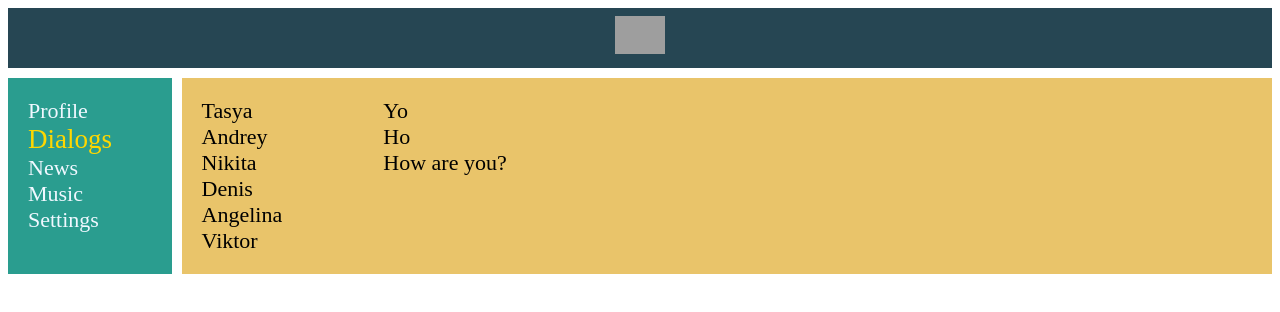
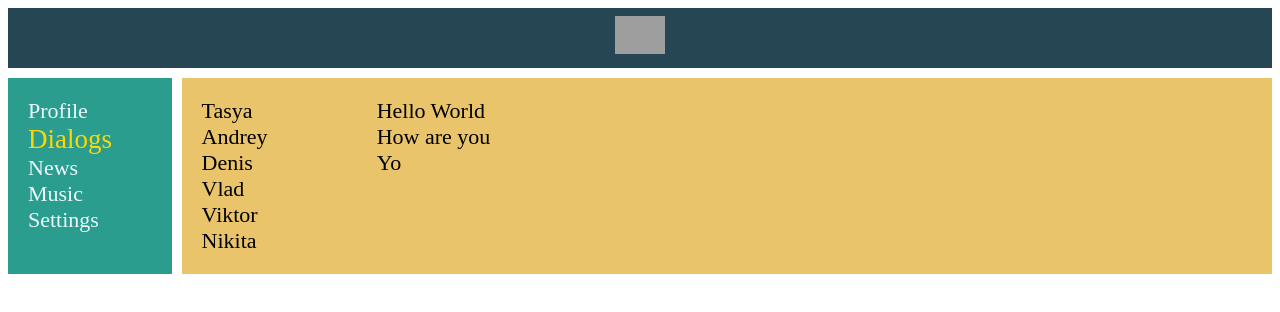
Before and after one commit to antonfilka/Social-network, a React (Create React App) app: page /dialogs in a window 1280 px wide. Shown: the top 312 px of the page. Built offline with nearby package versions, Linux system fonts and the light colour scheme; grey boxes are pictures that could not be loaded.

Commit message:
Refactor components

```diff
--- /dev/null
+++ b/src/components/Dialogs/DialogItem/DialogItem.jsx
@@ -0,0 +1,13 @@
+import React from "react";
+import classes from "./DialogItem.module.css";
+import {NavLink} from "react-router-dom";
+
+const DialogItem = (props) => {
+    return(
+        <div className={classes.dialog}>
+            <NavLink to={'/dialogs/' + props.id} activeClassName={classes.active}>{props.name}</NavLink>
+        </div>
+    );
+}
+
+export default DialogItem;
--- /dev/null
+++ b/src/components/Dialogs/DialogItem/DialogItem.module.css
@@ -0,0 +1,10 @@
+.dialog a{
+    font-size: 22px;
+    text-decoration: none;
+    color: black;
+}
+
+.dialog a.active{
+    font-style: inherit;
+    font-size: 27px;
+}
--- a/src/components/Dialogs/Dialogs.jsx
+++ b/src/components/Dialogs/Dialogs.jsx
@@ -1,34 +1,24 @@
 import React from "react";
 import classes from './Dialogs.module.css'
-import {NavLink} from "react-router-dom";
+import DialogItem from "./DialogItem/DialogItem";
+import Message from "./Message/Message";
+
 
 const Dialogs = () => {
     return (
         <div className={classes.dialogs}>
             <div className={classes.dialogItems}>
-                <div className={classes.dialog}>
-                    <NavLink to='/dialogs/1' activeClassName={classes.active}>Tasya</NavLink>
-                </div>
-                <div className={classes.dialog}>
-                    <NavLink to='/dialogs/2' activeClassName={classes.active}>Andrey</NavLink>
-                </div>
-                <div className={classes.dialog}>
-                    <NavLink to='/dialogs/3' activeClassName={classes.active}>Nikita</NavLink>
-                </div>
-                <div className={classes.dialog}>
-                    <NavLink to='/dialogs/4' activeClassName={classes.active}>Denis</NavLink>
-                </div>
-                <div className={classes.dialog}>
-                    <NavLink to='/dialogs/5' activeClassName={classes.active}>Angelina</NavLink>
-                </div>
-                <div className={classes.dialog}>
-                    <NavLink to='/dialogs/6' activeClassName={classes.active}>Viktor</NavLink>
-                </div>
+                <DialogItem name='Tasya' id='1'/>
+                <DialogItem name='Andrey' id='2'/>
+                <DialogItem name='Denis' id='3'/>
+                <DialogItem name='Vlad' id='4'/>
+                <DialogItem name='Viktor' id='5'/>
+                <DialogItem name='Nikita' id='6'/>
             </div>
             <div className={classes.messages}>
-                <div className={classes.message}>Yo</div>
-                <div className={classes.message}>Ho</div>
-                <div className={classes.message}>How are you?</div>
+                <Message message='Hello World'/>
+                <Message message='How are you'/>
+                <Message message='Yo'/>
             </div>
         </div>
     );
--- a/src/components/Dialogs/Dialogs.module.css
+++ b/src/components/Dialogs/Dialogs.module.css
@@ -1,26 +1,10 @@
 .dialogs{
+    padding: 20px;
     display: grid;
     grid-template-columns: 2fr 10fr;
 }
 
-.dialogItems{
-    padding: 20px;
-    font-size: 22px;
-
-}
-
-.dialogItems a.active{
-    font-size: 27px;
-}
-
-.dialog a{
-    font-size: 22px;
-    text-decoration: none;
-    color: black;
-}
-
 .messages{
-    padding: 20px;
     font-size: 22px;
 }
 
--- /dev/null
+++ b/src/components/Dialogs/Message/Message.jsx
@@ -0,0 +1,11 @@
+import React from "react";
+import classes from "./Message.module.css";
+
+
+const Message = (props) => {
+    return(
+        <div className={classes.message}>{props.message}</div>
+    );
+}
+
+export default Message;
--- /dev/null
+++ b/src/components/Dialogs/Message/Message.module.css
@@ -0,0 +1,3 @@
+.message{
+
+}
--- a/src/components/Profile/Profile.jsx
+++ b/src/components/Profile/Profile.jsx
@@ -1,18 +1,12 @@
 import React from "react";
 import classes from './Profile.module.css';
 import MyPosts from "./MyPosts/MyPosts";
+import ProfileInfo from "./ProfileInfo/ProfileInfo";
 
 const Profile = () =>{
     return(
         <div>
-        <div>
-          <img
-            src="https://images.unsplash.com/photo-1490604001847-b712b0c2f967?ixlib=rb-1.2.1&ixid=MnwxMjA3fDB8MHxwaG90by1wYWdlfHx8fGVufDB8fHx8&auto=format&fit=crop&w=3053&q=80"
-            alt=""
-            className={classes.topPhoto}
-          />
-        </div>
-        <div>ava+description</div>
+        <ProfileInfo/>
         <MyPosts/>
       </div>
     );
--- a/src/components/Profile/Profile.module.css
+++ b/src/components/Profile/Profile.module.css
@@ -1,12 +0,0 @@
-
-
-
-.topPhoto{
-    display: block;
-    margin-left: 60px;
-    margin-right: auto;
-    margin-top: 15px;
-    border-radius: 20px;
-    height: 250px;
-    width: 90%;
-}
--- /dev/null
+++ b/src/components/Profile/ProfileInfo/ProfileInfo.jsx
@@ -0,0 +1,20 @@
+import React from "react";
+import classes from './ProfileInfo.module.css'
+
+
+const ProfileInfo = () => {
+    return (
+        <div>
+            <div>
+                <img
+                    src="https://images.unsplash.com/photo-1490604001847-b712b0c2f967?ixlib=rb-1.2.1&ixid=MnwxMjA3fDB8MHxwaG90by1wYWdlfHx8fGVufDB8fHx8&auto=format&fit=crop&w=3053&q=80"
+                    alt=""
+                    className={classes.topPhoto}
+                />
+            </div>
+            <div> ava+description</div>
+        </div>
+    );
+}
+
+export default ProfileInfo;
--- /dev/null
+++ b/src/components/Profile/ProfileInfo/ProfileInfo.module.css
@@ -0,0 +1,9 @@
+.topPhoto{
+    display: block;
+    margin-left: 60px;
+    margin-right: auto;
+    margin-top: 15px;
+    border-radius: 20px;
+    height: 250px;
+    width: 90%;
+}
```
